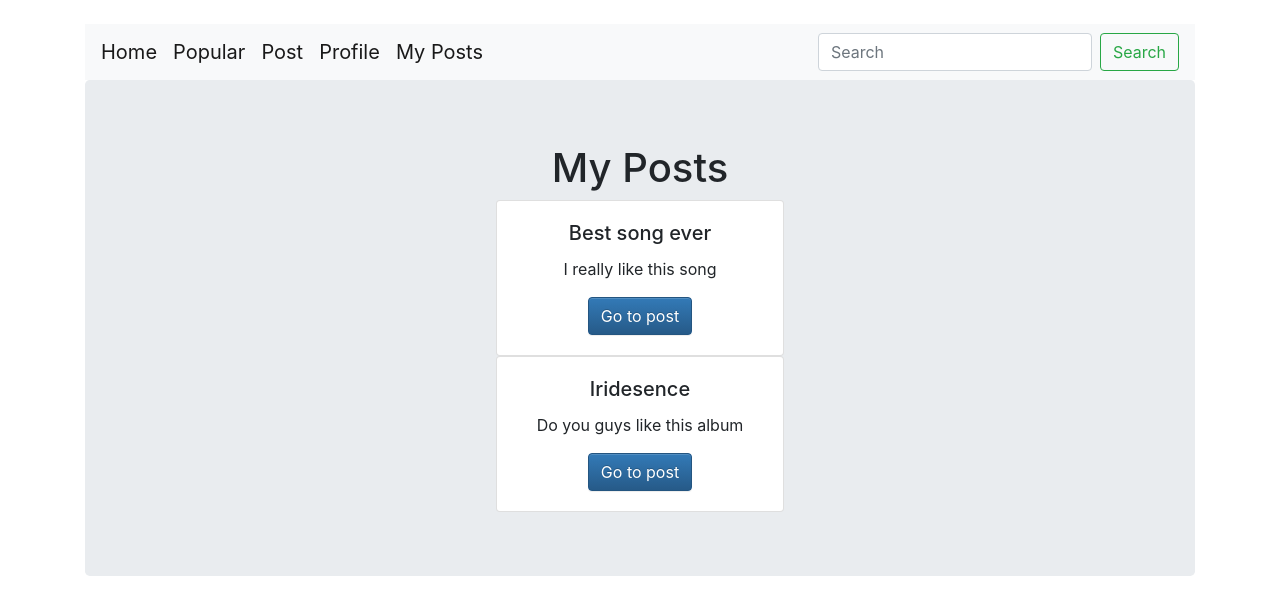
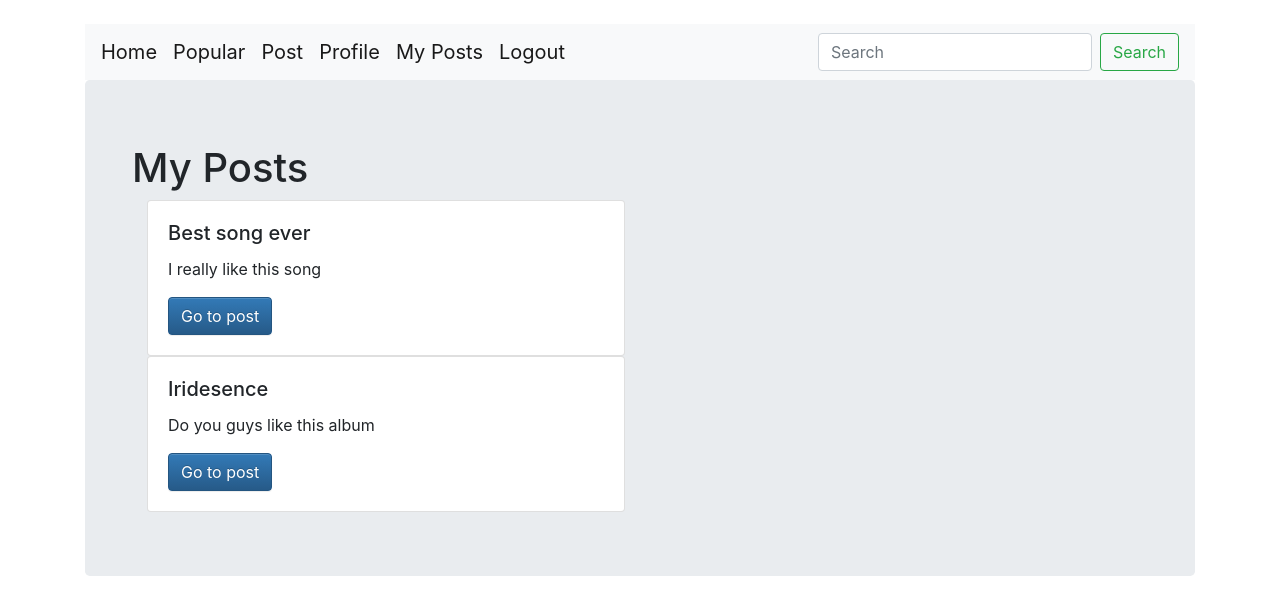
Before and after one commit to qoconnor/Lab-6, a Django app: page /account/my_posts/ in a window 1280 px wide. Shown: the top 615 px of the page. Run offline with Django 3.2, Linux system fonts and the light colour scheme; a user stored in the database is signed in; data comes from the database, SQL or seed files in the repository; both versions use the stored data as it was after the commit; some libraries are stand-ins or nearby versions.

Commit message:
added new navbar buttons and fixed isseue of loging out

```diff
--- a/musicapp/accounts/templates/accounts/edit_profile.html
+++ b/musicapp/accounts/templates/accounts/edit_profile.html
@@ -5,6 +5,8 @@
 {% endblock %}
 
 {% block body %}
+<div class="container" align="center">
+<div class="jumbotron" align="left">
   <div class="container">
 
     <form action="/account/profile_pic/" method="post" enctype="multipart/form-data">
@@ -21,4 +23,6 @@
       <button class="btn btn-outline-success" type="submit" name="button">Submit</button>
     </form>
   </div>
+  </div>
+  </div>
 {% endblock %}
--- a/musicapp/accounts/templates/accounts/my_posts.html
+++ b/musicapp/accounts/templates/accounts/my_posts.html
@@ -3,11 +3,12 @@
 {% block body %}
 <div class="container" align="center">
 <div class="jumbotron" align="left">
-<div class="container" align='center'>
+<div class="container">
     <h1>My Posts</h1>
 
     {% for post in posts %}
-      <div class="card" style="width: 18rem;">
+    <div class="col-sm-6">
+      <div class="card">
           <div class="card-body">
             <h5 class="card-title">{{ post.title }}</h5>
             <p class="card-text">{{ post.post }}</p>
@@ -15,6 +16,7 @@
             <a href="{% url 'users:view_post' pk=post.pk %}" class="btn btn-primary">Go to post</a>
           </div>
       </div>
+    </div>
     {% endfor %}
 </div>
 </div>
--- a/musicapp/accounts/templates/accounts/popular.html
+++ b/musicapp/accounts/templates/accounts/popular.html
@@ -7,7 +7,8 @@
     <h1>Popular</h1>
 
     {% for post in posts %}
-      <div class="card" style="width: 18rem;">
+    <div class="col-sm-6">
+      <div class="card">
           <div class="card-body">
             <h5 class="card-title">{{ post.title }}</h5>
             <p class="card-text">{{ post.post }}</p>
@@ -15,6 +16,7 @@
             <a href="{% url 'users:view_post' pk=post.pk %}" class="btn btn-primary">Go to post</a>
           </div>
       </div>
+    </div>
     {% endfor %}
 </div>
 </div>
--- a/musicapp/accounts/templates/accounts/profile.html
+++ b/musicapp/accounts/templates/accounts/profile.html
@@ -49,11 +49,13 @@
     </div>
   </div>
 
+  {% if editable %}
   <div class="container">
     <a href="/account/profile/edit" class="btn btn-outline-success">
       Edit profile
     </a>
   </div>
+  {% endif %}
 </div>
 </div>
 {% endblock %}
--- a/musicapp/accounts/templates/accounts/view_post.html
+++ b/musicapp/accounts/templates/accounts/view_post.html
@@ -21,9 +21,12 @@
         {% if delete %}
           <a href="{% url 'users:remove_post' pk=post.pk %}" class="btn btn-danger">Remove</a>
         {% endif %}
+        <a href="/account/profile/?p={{post.fromUser.username}}">Posted by: {{post.fromUser.username}}</a>
       </div>
       <div class="col-sm-6">
+        {% if user.is_authenticated %}
           <a href="{% url 'users:create_comment' pk=post.pk %}" class="btn btn-primary">Create Comment</a>
+        {% endif %}
         <h3>Comments</h3>
         {% for comment in comments %}
           <p>{{comment.commentUser}}: {{comment.comment}}</p>
--- a/musicapp/accounts/templates/base.html
+++ b/musicapp/accounts/templates/base.html
@@ -22,8 +22,11 @@
           <a class="navbar-brand" href="/account/create_post">Post</a>
           <a class="navbar-brand" href="/account/profile/?p={{user.username}}">Profile</a>
           <a class="navbar-brand" href="/account/my_posts">My Posts</a>
+          <a class="navbar-brand" href="/account/logout">Logout</a>
         {% else %}
           <a class="navbar-brand" href="/">Home</a>
+          <a class="navbar-brand" href="/account/popular">Popular</a>
+          <a class="navbar-brand" href="/account/login">Login</a>
         {% endif %}
         <button class="navbar-toggler" type="button" data-toggle="collapse" data-target="#navbarSupportedContent" aria-controls="navbarSupportedContent" aria-expanded="false" aria-label="Toggle navigation">
           <span class="navbar-toggler-icon"></span>
--- a/musicapp/accounts/views.py
+++ b/musicapp/accounts/views.py
@@ -19,7 +19,15 @@ def home(request):
     return render(request, 'accounts/home.html', args)
 
 def popular(request):
-    posts = Posts.objects.all().order_by('-views')
+    search_term = ''
+    if 'search' in request.GET:
+        search_term = request.GET['search']
+        posts = Posts.objects.filter(title__icontains=search_term).order_by('-views')
+        posts = posts | Posts.objects.filter(artist__icontains=search_term).order_by('-views')
+        posts = posts | Posts.objects.filter(post__icontains=search_term).order_by('-views')
+        posts = posts | Posts.objects.filter(song__icontains=search_term).order_by('-views')
+    else:
+        posts = Posts.objects.all().order_by('-views')
     args = {'posts': posts}
     return render(request, 'accounts/popular.html', args)
 
@@ -56,7 +64,7 @@ def edit_profile(request):
                 user.album = form.cleaned_data['album']
                 user.artist = form.cleaned_data['artist']
                 user.save()
-                return redirect('/account/profile')
+                return redirect('/account/profile/?p='+request.user.username)
             except:
                 return HttpResponse("Something went wrong")
     else:
--- a/musicapp/musicapp/views.py
+++ b/musicapp/musicapp/views.py
@@ -2,5 +2,5 @@ from django.shortcuts import redirect
 
 def loginRedirect(request):
     #if request.user.is_authenticated():
-    #    return redirect('/account/')
-    return redirect('/account/login')
+        return redirect('/account/')
+        #return redirect('/account/login')
```
Also changed, not shown: musicapp/accounts/forms.py (+4 -4 lines), musicapp/db.sqlite3, musicapp/media/test_Jq7adnr.gif (added).
